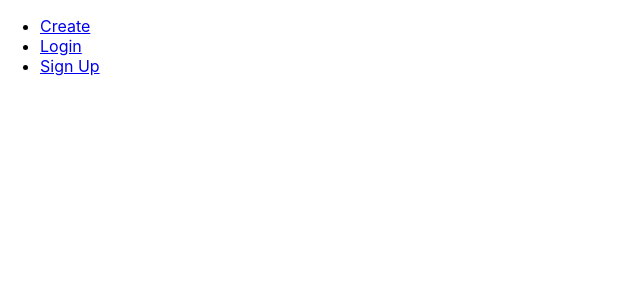
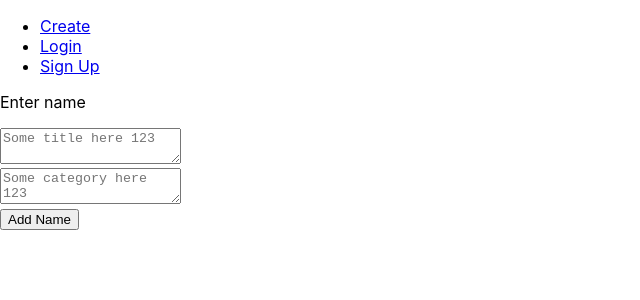
Before and after one commit to mattenos/quizzle, a React (Create React App) app in the folder client/: page /create in a window 1280 px wide. Shown: the top 300 px of the page, without its empty margins (0-640 px from the left). Built offline with nearby package versions, Linux system fonts and the light colour scheme.

Commit message:
added create quiz

```diff
--- a/client/src/App.js
+++ b/client/src/App.js
@@ -11,6 +11,7 @@ import { setContext } from '@apollo/client/link/context';
 import LoginForm from './components/LoginForm';
 import SignupForm from './components/SignupForm';
 import Header from './components/Header';
+import Create from './pages/Create';
 
 // Construct our main GraphQL API endpoint
 const httpLink = createHttpLink({
@@ -41,7 +42,7 @@ function App() {
     <ApolloProvider client={client}>
       <Router>
         <div>
-            <Header />
+          <Header />
           <Routes>
             <Route
               path="/"
@@ -51,6 +52,10 @@ function App() {
               path="/Signup"
               element={<SignupForm />}
             />
+            <Route
+              path="/create"
+              element={<Create />}
+            />
           </Routes>
         </div>
       </Router>
--- a/client/src/pages/Create.js
+++ b/client/src/pages/Create.js
@@ -1,20 +1,46 @@
-import React from 'react';
+import React, { useState } from 'react';
 import { useQuery, useMutation } from '@apollo/client'
 
 import { } from '../utils/queries';
 import { ADD_QUESTION, ADD_QUIZ } from '../utils/mutations';
 
+import Auth from '../utils/auth';
+
 const Create = () => {
 
+    const [titleText, setTitleText] = useState('');
+    const [categoryText, setCategoryText] = useState('');
+
+    const [addQuiz, { error }] = useMutation(ADD_QUIZ)
+
     const handleSubmit = async (e) => {
-        e.preventDeafult();
+        e.preventDefault();
 
-        try{
-            const data = await ADD_QUIZ({
-
-            })
+        try {
+            const data = await addQuiz({
+                variables: {
+                    name: titleText,
+                    category: categoryText,
+                    author: Auth.getProfile().data.username
+                },
+            });
+            console.log('success')
         } catch (err) {
             console.error(err);
+        }
+    };
+
+    const handleChange = (e) => {
+        const { name, value } = e.target;
+        console.log(e);
+        if (name === 'titleText') {
+            setTitleText(value)
+            console.log(titleText);
+        }
+
+        if (name === 'categoryText') {
+            setCategoryText(value);
+            console.log(categoryText);
         }
     };
 
@@ -25,9 +51,32 @@ const Create = () => {
                 className=''
                 onSubmit={handleSubmit}
             >
-                <button className='' type='submit'>
-                    Add Name
-                </button>
+                <div>
+                    <textarea
+                        name='titleText'
+                        placeholder='Some title here 123'
+                        value={titleText}
+                        className=''
+                        onChange={handleChange}
+                    ></textarea>
+                </div>
+
+                <div>
+                    <textarea
+                        name='categoryText'
+                        placeholder='Some category here 123'
+                        value={categoryText}
+                        className=''
+                        onChange={handleChange}
+                    ></textarea>
+                </div>
+
+                <div>
+                    <button className='' type='submit'>
+                        Add Name
+                    </button>
+                </div>
+
             </form>
         </div>
     );
--- a/client/src/utils/mutations.js
+++ b/client/src/utils/mutations.js
@@ -25,13 +25,12 @@ export const ADD_USER = gql`
 `;
 
 export const ADD_QUIZ = gql`
-  mutation addQuiz($name: String!, $category: String!, $username: String) {
-    addQuiz(name: $name, category: $category, username: $username) {
+  mutation addQuiz($name: String!, $category: String!, $author: String) {
+    addQuiz(name: $name, category: $category, author: $author) {
       _id
       name
       category
       author
-      username
     }
   }
 `
```
